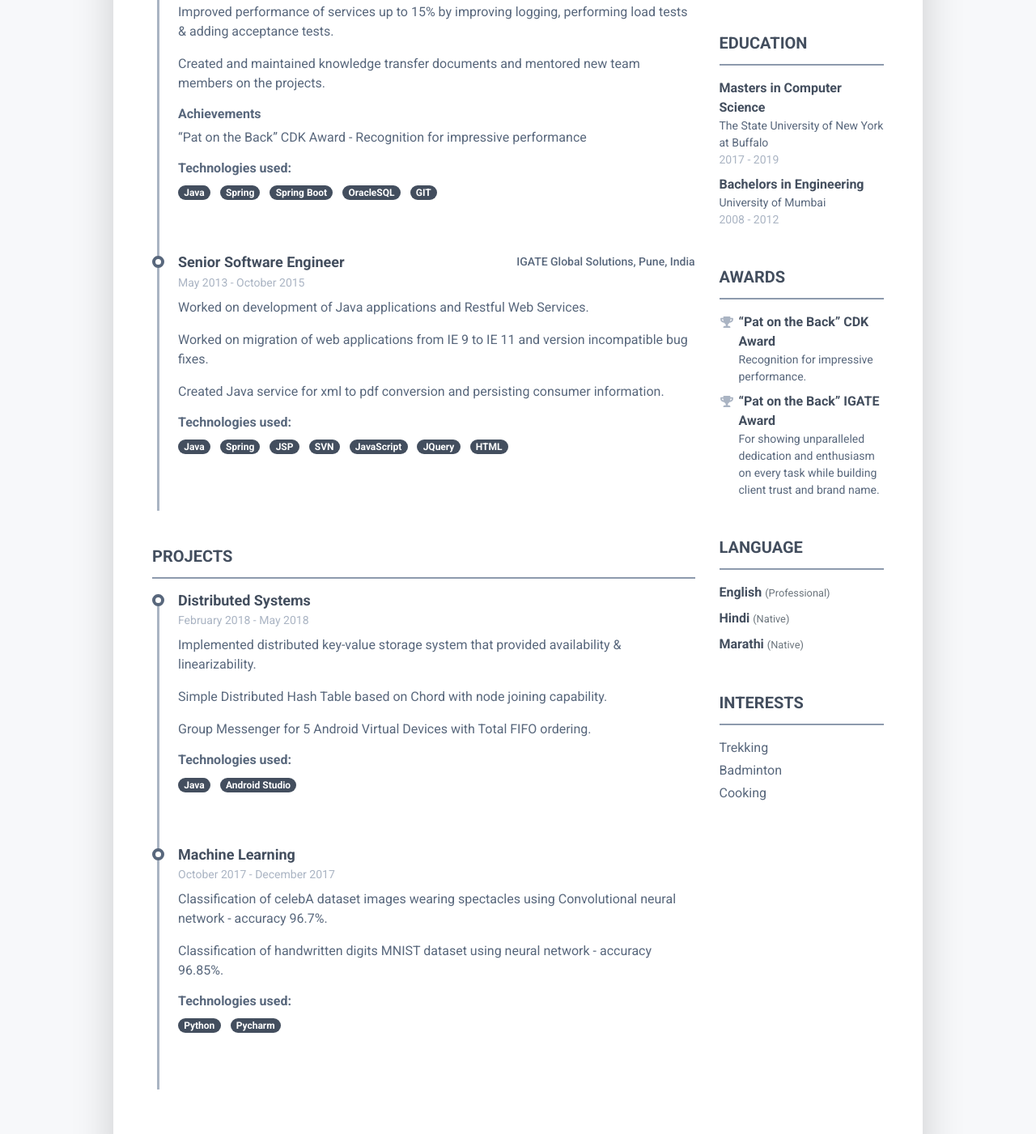
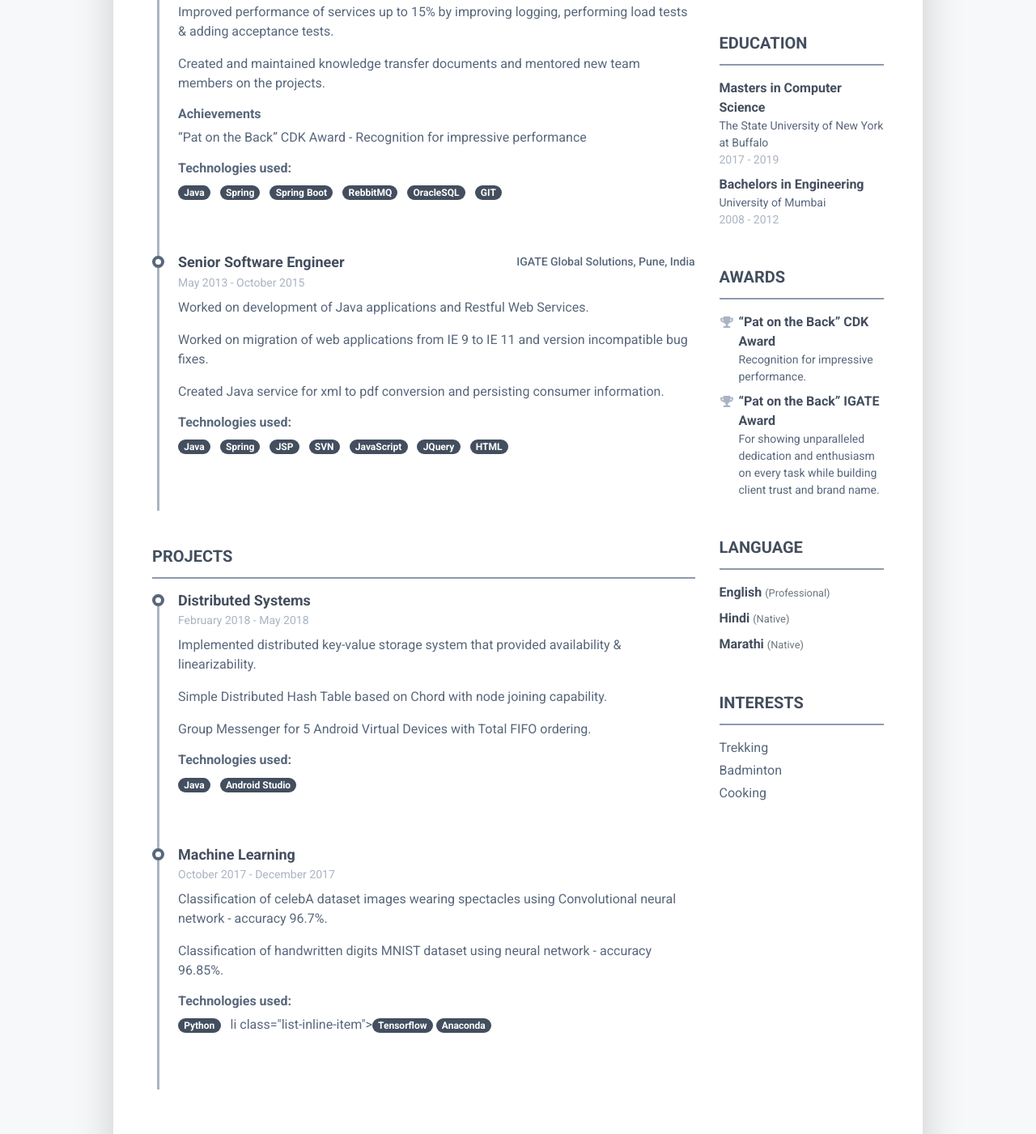
Before and after one commit to rakesh0502/rakesh0502.github.io, a plain HTML site: page index.html in a window 1280 px wide. Shown: the part 1099-2500 px from the top of the page at 81% size. Drawn offline with Linux system fonts and the light colour scheme.

Commit message:
project info
updated date and project info

```diff
--- a/index.html
+++ b/index.html
@@ -50,7 +50,7 @@
 			    <section class="resume-section summary-section mb-5">
 				    <h2 class="resume-section-title text-uppercase font-weight-bold pb-3 mb-3">Career Summary</h2>
 				    <div class="resume-section-content">
-					    <p class="mb-0">Graduate Student at The State University of New York at Buffalo, graduating in February 2019. Software Engineer with 4 years of industry experience in Java, Spring, Restful Web services, GIT, SVN. Interested in designing and crafting modern applications and learning new technologies.</p>
+					    <p class="mb-0">Graduate Student at The State University of New York at Buffalo, graduating in December 2018. Software Engineer with 4 years of industry experience in Java, Spring, RabbitMQ, Restful Web services, GIT, SVN. Interested in designing and crafting modern applications and learning new technologies.</p>
 				    </div>
 			    </section><!--//summary-section-->
 			    <div class="row">
@@ -112,6 +112,7 @@
 											    <li class="list-inline-item"><span class="badge badge-primary badge-pill">Java</span></li>
 											    <li class="list-inline-item"><span class="badge badge-primary badge-pill">Spring</span></li>
 											    <li class="list-inline-item"><span class="badge badge-primary badge-pill">Spring Boot</span></li>
+											    <li class="list-inline-item"><span class="badge badge-primary badge-pill">RebbitMQ</span></li>
 											    <li class="list-inline-item"><span class="badge badge-primary badge-pill">OracleSQL</span></li>
 											    <li class="list-inline-item"><span class="badge badge-primary badge-pill">GIT</span></li>
 										    </ul>
@@ -196,7 +197,8 @@
 										    <h4 class="resume-timeline-item-desc-heading font-weight-bold">Technologies used:</h4>
 										    <ul class="list-inline">
 											    <li class="list-inline-item"><span class="badge badge-primary badge-pill">Python</span></li>
-											    <li class="list-inline-item"><span class="badge badge-primary badge-pill">Pycharm</span></li>
+											    li class="list-inline-item"><span class="badge badge-primary badge-pill">Tensorflow</span></li>
+											    <li class="list-inline-item"><span class="badge badge-primary badge-pill">Anaconda</span></li>
 										    </ul>
 									    </div><!--//resume-timeline-item-desc-->
 
```
